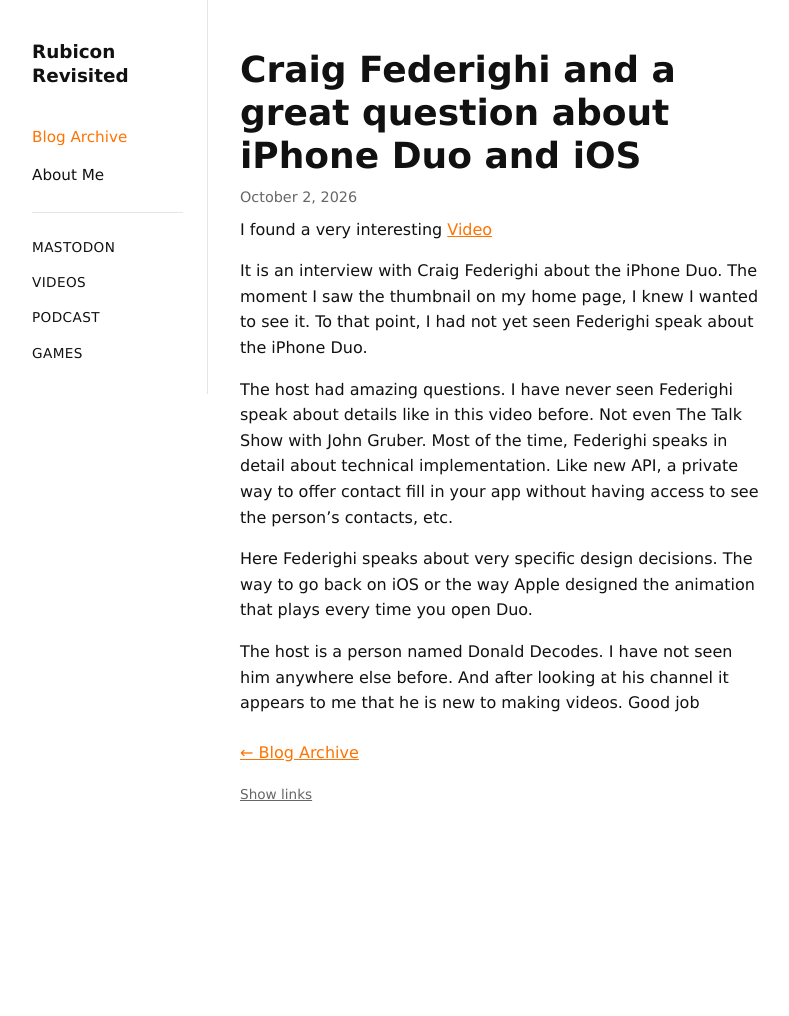
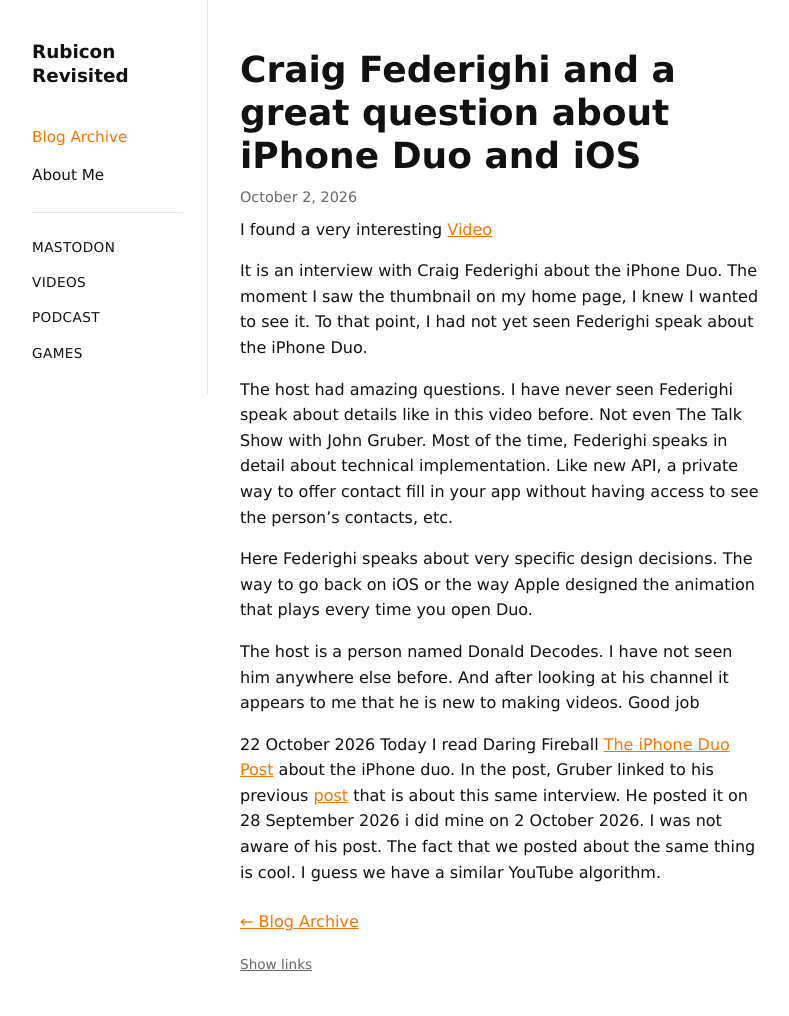
Before and after one commit to StepanJiri/stepankarasek.github.io, a Jekyll site: the page built from _posts/2026-10-2-Craig-Federighi-and-a-great-question-about-iPhone-Duo-and-iOS.md, in a window 1280 px wide. Shown: the whole page, without its empty margins (152-941 px from the left). Built offline with Jekyll 4.4.1, drawn with Linux system fonts in a browser that asks for light colours; before the commit the page ends 900 px from its top, so only the background shows below that.

Commit message:
Update 2026-10-2-Craig-Federighi-and-a-great-question-about-iPhone-Duo-and-iOS.md

```diff
--- a/_posts/2026-10-2-Craig-Federighi-and-a-great-question-about-iPhone-Duo-and-iOS.md
+++ b/_posts/2026-10-2-Craig-Federighi-and-a-great-question-about-iPhone-Duo-and-iOS.md
@@ -12,3 +12,8 @@ The host had amazing questions. I have never seen Federighi speak about details
 Here Federighi speaks about very specific design decisions. The way to go back on iOS or the way Apple designed the animation that plays every time you open Duo.
 
 The host is a person named Donald Decodes. I have not seen him anywhere else before. And after looking at his channel it appears to me that he is new to making videos. Good job
+
+
+22 October 2026
+Today I read Daring Fireball [The iPhone Duo Post](https://daringfireball.net/2026/10/the_iphone_duo) about the iPhone duo. In the post, Gruber linked to his previous [post](https://daringfireball.net/linked/2026/09/28/donald-decodes-federighi”DONALD DECODES’ INTERVIEW CRAIG FEDERIGHI REGARDING THE IPHONE DUO”) that is about this same interview. He posted it on 28 September 2026 i did mine on 2 October 2026.
+I was not aware of his post. The fact that we posted about the same thing is cool. I guess we have a similar YouTube algorithm.
```
